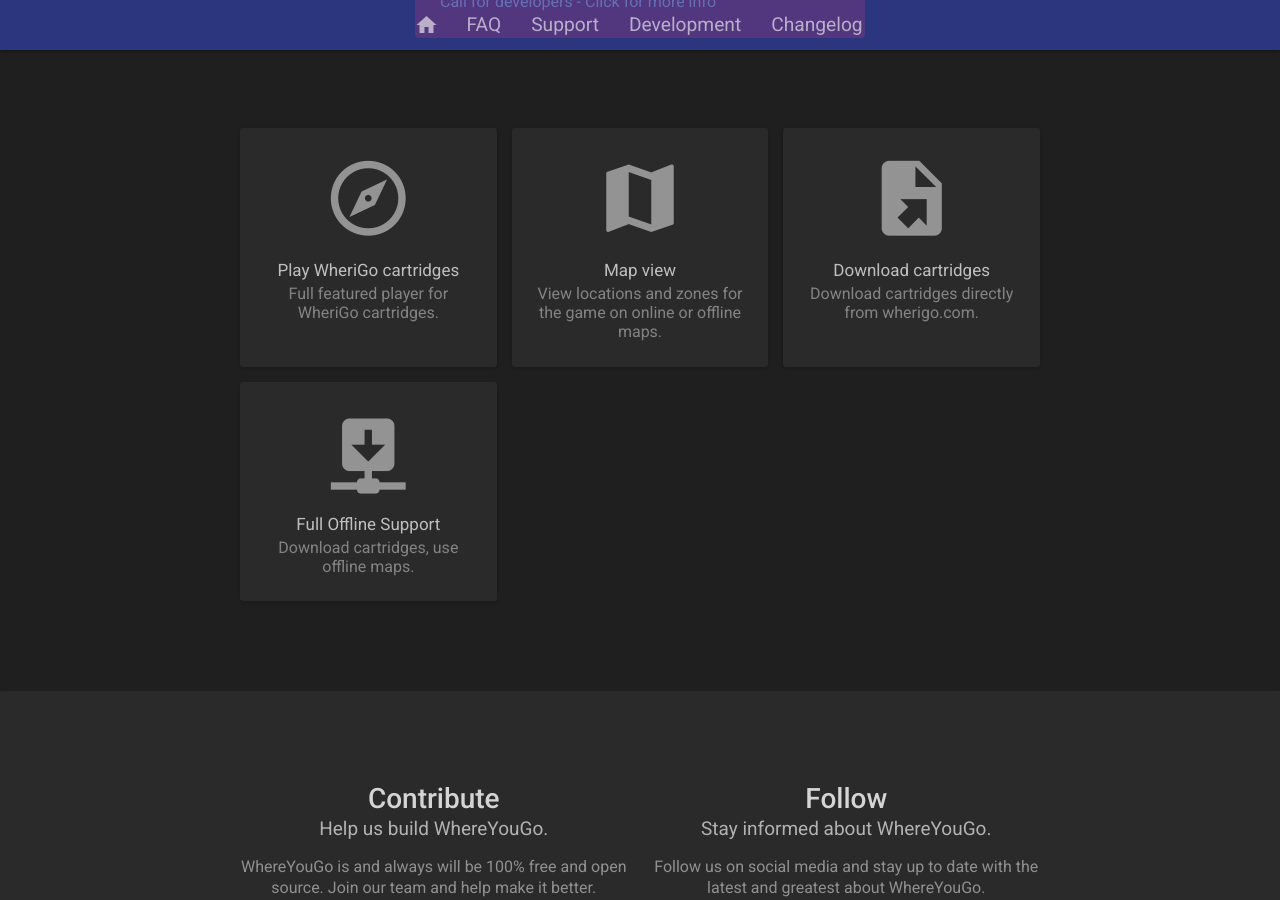
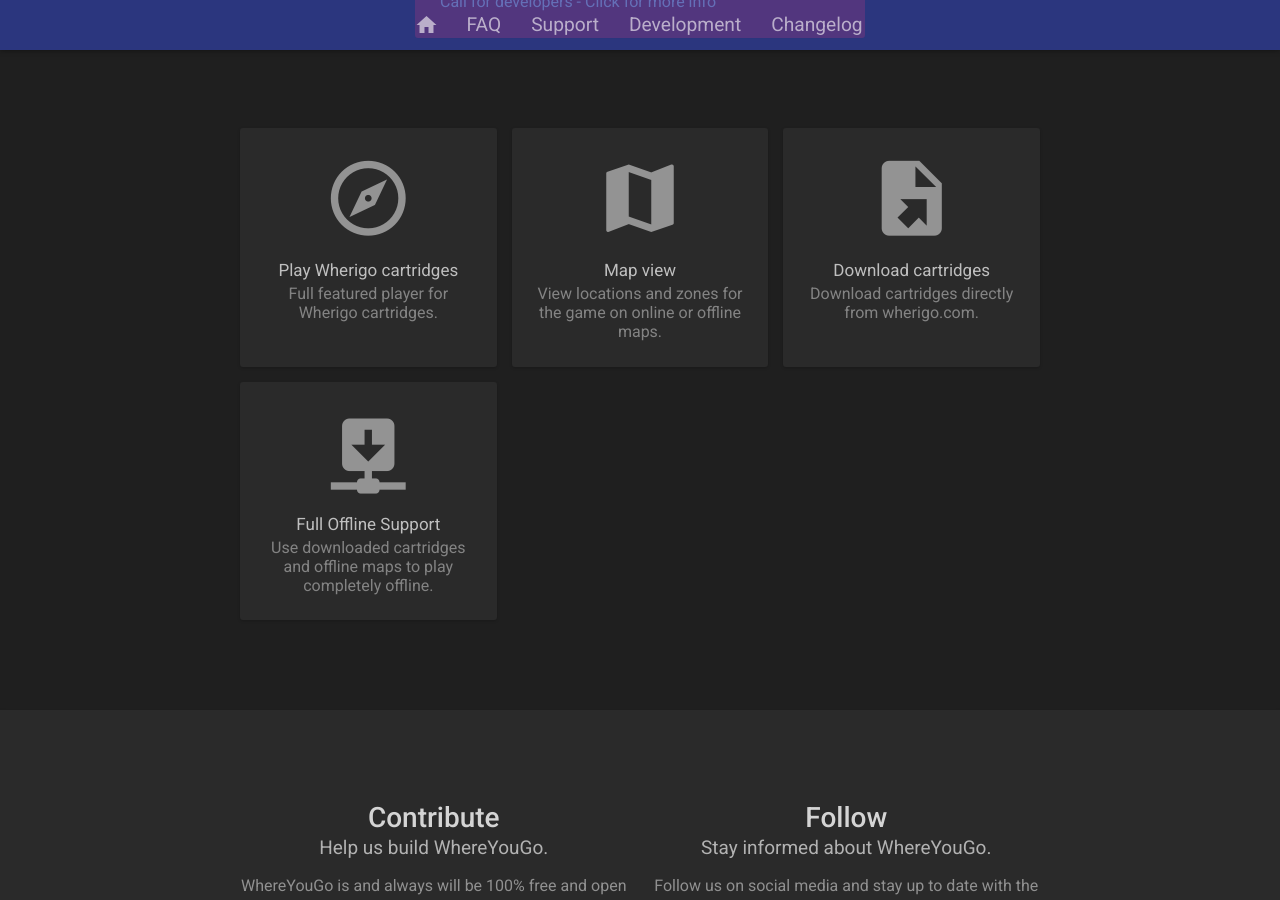
Before and after one commit to cgeo/WhereYouGo-website, a Jekyll site: the page built from index.html, in a window 1280 px wide and 900 px high, scrolled down 750 px. Built offline with Jekyll 4.4.1, drawn with Linux system fonts in a browser that asks for light colours; nearby versions of some CDN libraries; a script that is not in the unit is left out.

Commit message:
Improve feature description

```diff
--- a/_data/features.yml
+++ b/_data/features.yml
@@ -1,7 +1,7 @@
 # This file is used for managing for the features displayed on the homepage.
 - icon: compass-outline
-  title: Play WheriGo cartridges
-  description: Full featured player for WheriGo cartridges.
+  title: Play Wherigo cartridges
+  description: Full featured player for Wherigo cartridges.
 - icon: map
   title: Map view
   description: View locations and zones for the game on online or offline maps.
@@ -10,4 +10,4 @@
   description: Download cartridges directly from wherigo.com.
 - icon: download-network
   title: Full Offline Support
-  description: Download cartridges, use offline maps.
+  description: Use downloaded cartridges and offline maps to play completely offline.
```
